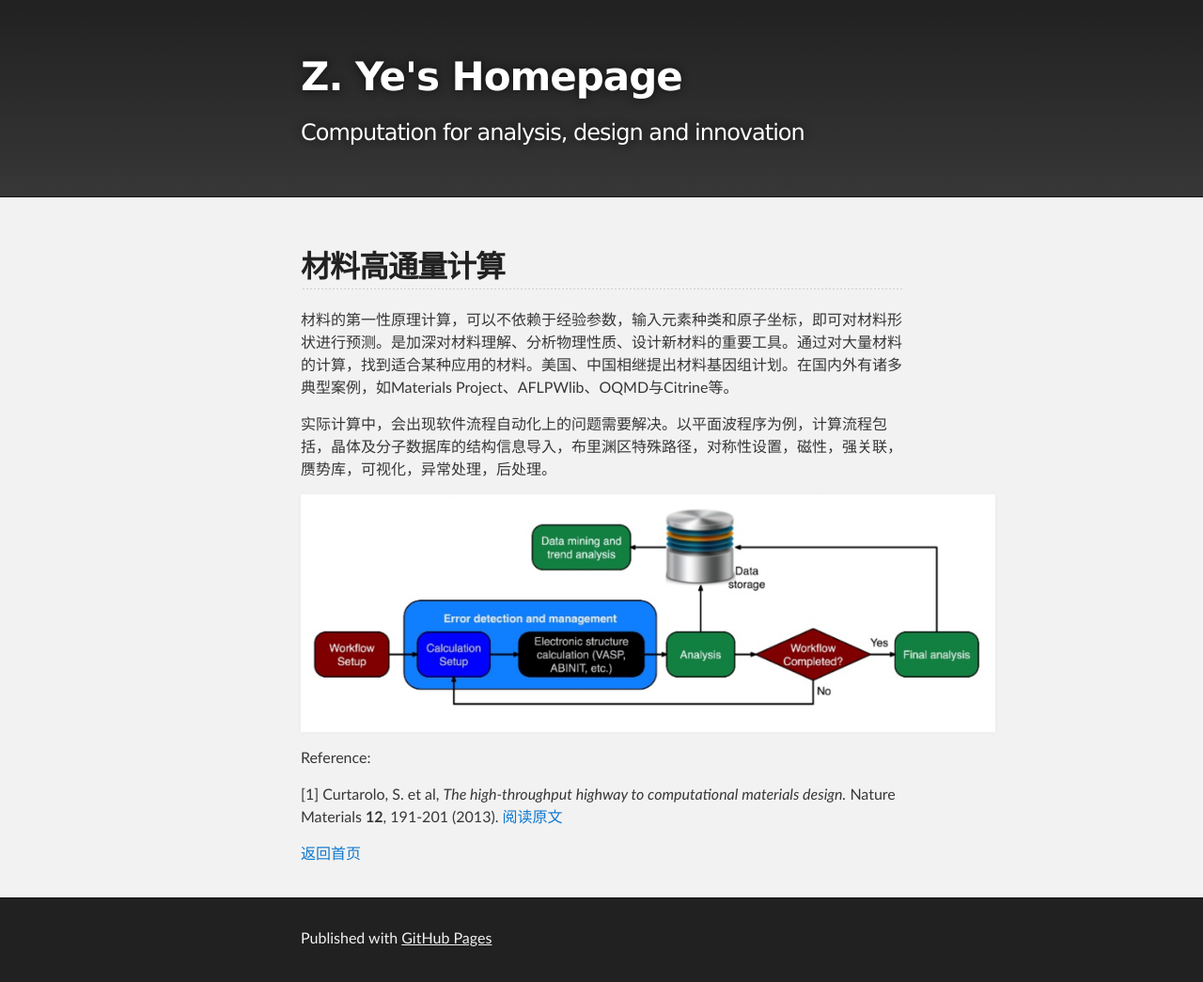
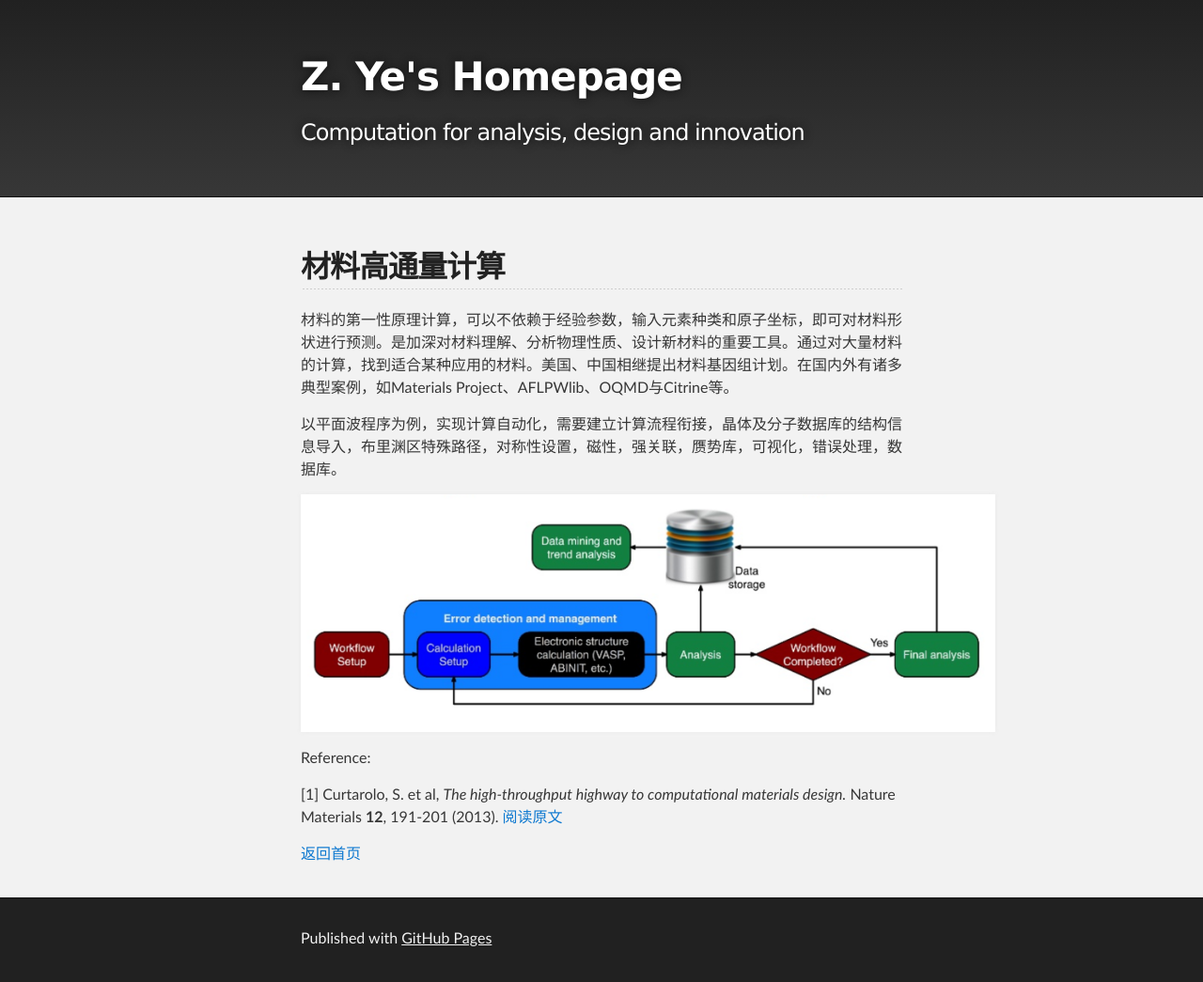
Before and after one commit to yyyu200/yyyu200.github.io, a Jekyll site: the page built from high_throughput.md, in a window 1280 px wide. Shown: the whole page at 94% size. Built offline with Jekyll 4.4.1, drawn with Linux system fonts in a browser that asks for light colours; comment, search, counter and statistics services are not loaded; our own code applies the rules of GitHub Pages for plain Markdown files.

Commit message:
modify at20190827-08:37:02-aliyun

```diff
--- a/high_throughput.md
+++ b/high_throughput.md
@@ -7,7 +7,7 @@ published: true
 
 材料的第一性原理计算，可以不依赖于经验参数，输入元素种类和原子坐标，即可对材料形状进行预测。是加深对材料理解、分析物理性质、设计新材料的重要工具。通过对大量材料的计算，找到适合某种应用的材料。美国、中国相继提出材料基因组计划。在国内外有诸多典型案例，如Materials Project、AFLPWlib、OQMD与Citrine等。
 
-实际计算中，会出现软件流程自动化上的问题需要解决。以平面波程序为例，计算流程包括，晶体及分子数据库的结构信息导入，布里渊区特殊路径，对称性设置，磁性，强关联，赝势库，可视化，异常处理，后处理。
+以平面波程序为例，实现计算自动化，需要建立计算流程衔接，晶体及分子数据库的结构信息导入，布里渊区特殊路径，对称性设置，磁性，强关联，赝势库，可视化，错误处理，数据库。
 
 ![High-throughput calculation](assets/images/high_throughput.png "HTPicture")
 
```
